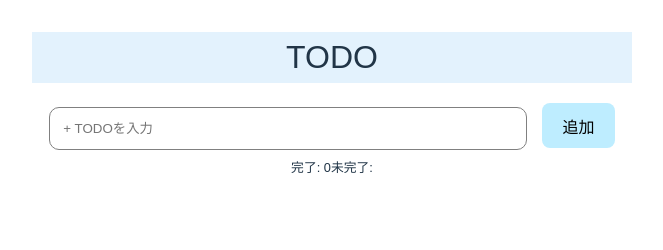
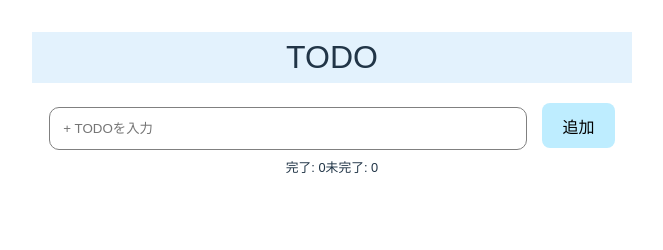
Before and after one commit to yukiyuki925/vue-practice, a Vue app in the folder my-vite-todo/: page / in a window 1280 px wide. Shown: the top 250 px of the page, without its empty margins (308-971 px from the left). Built offline with nearby package versions, Linux system fonts and the light colour scheme.

Commit message:
タスクカウント

```diff
--- a/my-vite-todo/src/components/MainTodo.vue
+++ b/my-vite-todo/src/components/MainTodo.vue
@@ -65,7 +65,7 @@ const changeCheck = (id) => {
 
   <div class="finCount">
     <span>完了: {{ countFin }}</span>
-    <span>未完了:</span>
+    <span>未完了: {{ todoListRef.length - countFin }}</span>
   </div>
 </template>
 
```
